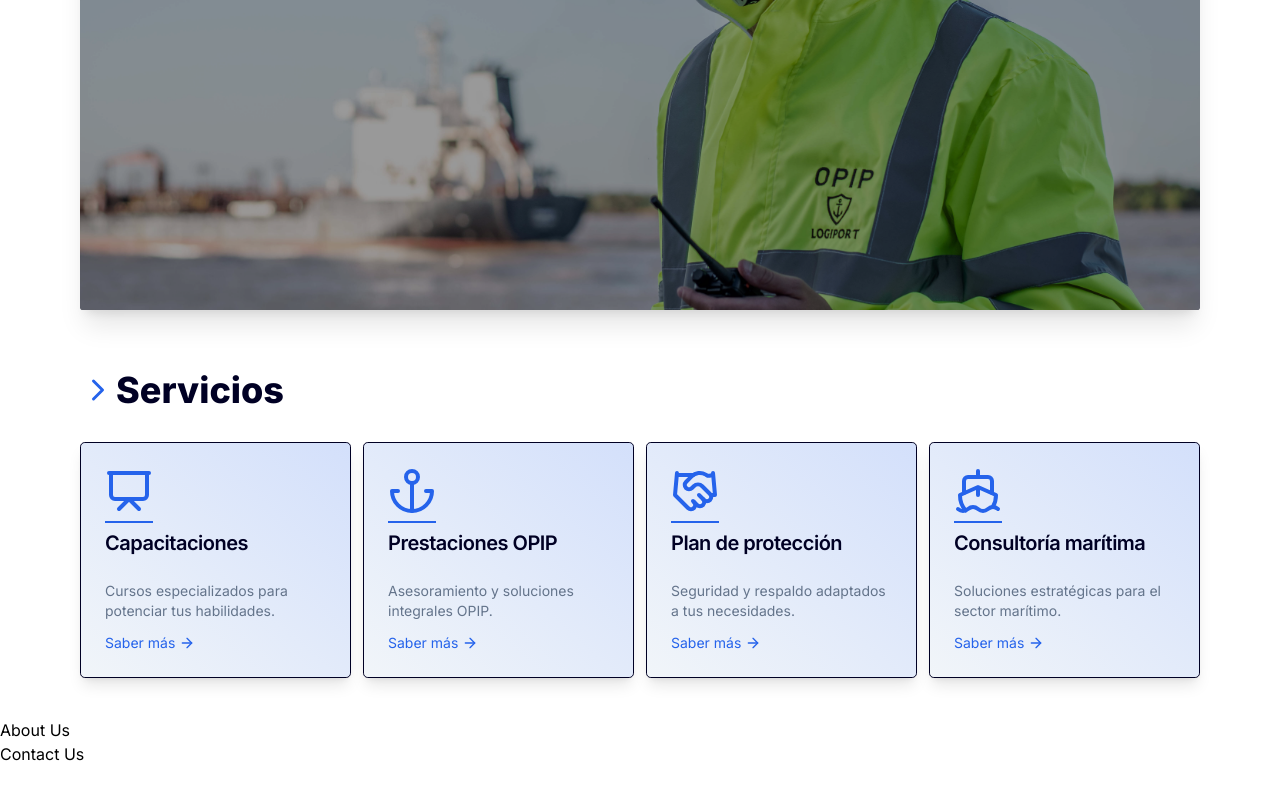
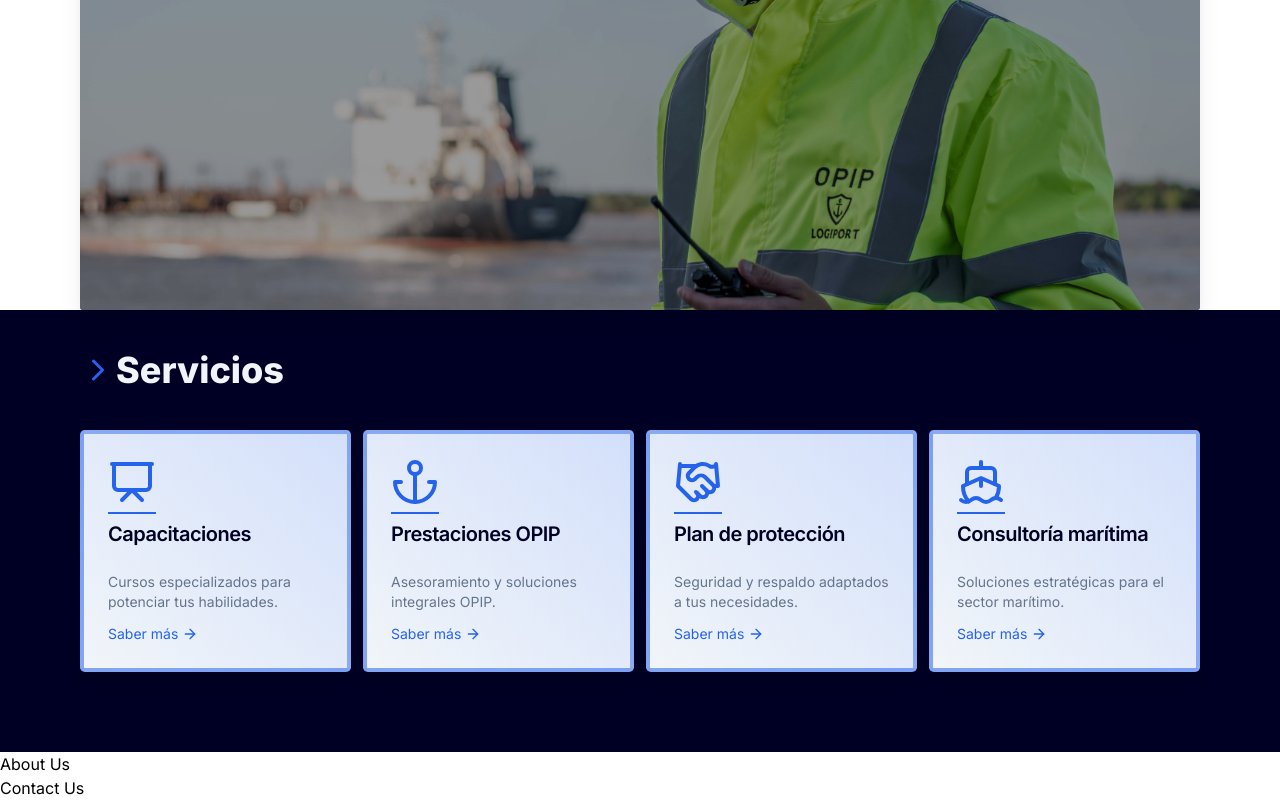
Before and after one commit to Stefano-Mazziotta/logiport.com.ar, a Next.js app: page / in a window 1280 px wide. Shown: the part 638-1438 px from the top of the page. Before the commit the page ends 1404 px from the top, so only its background shows below. Built offline with nearby package versions, Linux system fonts and the light colour scheme.

Commit message:
working on services section

```diff
--- a/src/components/hero.tsx
+++ b/src/components/hero.tsx
@@ -13,7 +13,7 @@ const Hero: React.FC = async () => {
   const firstPart = words.join(" ");
 
   return (
-    <header className="flex flex-col gap-5 mb-5">
+    <header className="flex flex-col gap-5">
       {/* Contenido */}
       <section className="flex flex-col text-left px-2 md:px-10 xl:px-20">
         {/* Título Principal */}
--- a/src/components/sections/servicesSection.tsx
+++ b/src/components/sections/servicesSection.tsx
@@ -50,8 +50,11 @@ const ServiceSection: React.FC = async () => {
   ];
 
   return (
-    <section id="services" className="px-4 md:px-10 xl:px-20 py-10">
-      <h2 className="text-foreground text-4xl font-extrabold flex items-center mb-8">
+    <section
+      id="services"
+      className="px-4 md:px-10 xl:px-20 pt-10 pb-20 bg-foreground"
+    >
+      <h2 className="text-secondary text-4xl font-extrabold flex items-center mb-10">
         <ChevronRight size={36} className="text-primary" />
         Servicios
       </h2>
@@ -59,7 +62,7 @@ const ServiceSection: React.FC = async () => {
         {services.map((service, index) => (
           <Card
             key={index}
-            className="relative flex flex-col rounded-lg shadow-lg bg-gradient-to-tr from-secondary to-primary/20 text-foreground transition-colors ease-linear duration-300 hover:bg-gradient-to-bl hover:from-primary/40 hover:to-secondary border-solid border-[1px] border-foreground"
+            className="relative flex flex-col rounded-lg shadow-lg bg-gradient-to-tr from-secondary to-primary/20 text-foreground transition-colors ease-linear duration-300 hover:bg-gradient-to-bl hover:from-primary/40 hover:to-secondary border-solid border-4 border-primary/50"
           >
             <CardHeader className="flex flex-col">
               <service.icon className="w-12 h-12 text-primary" />
```
